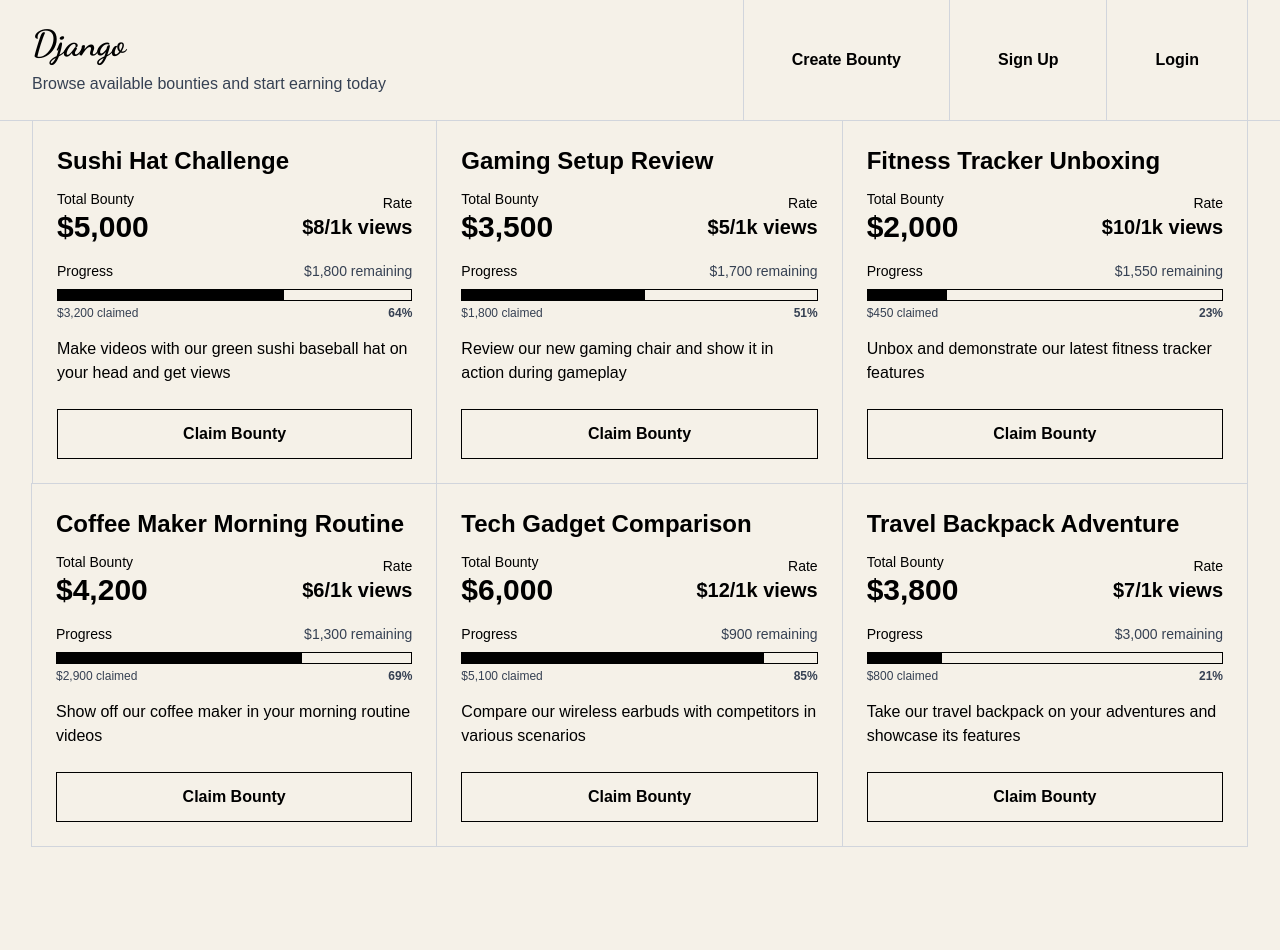
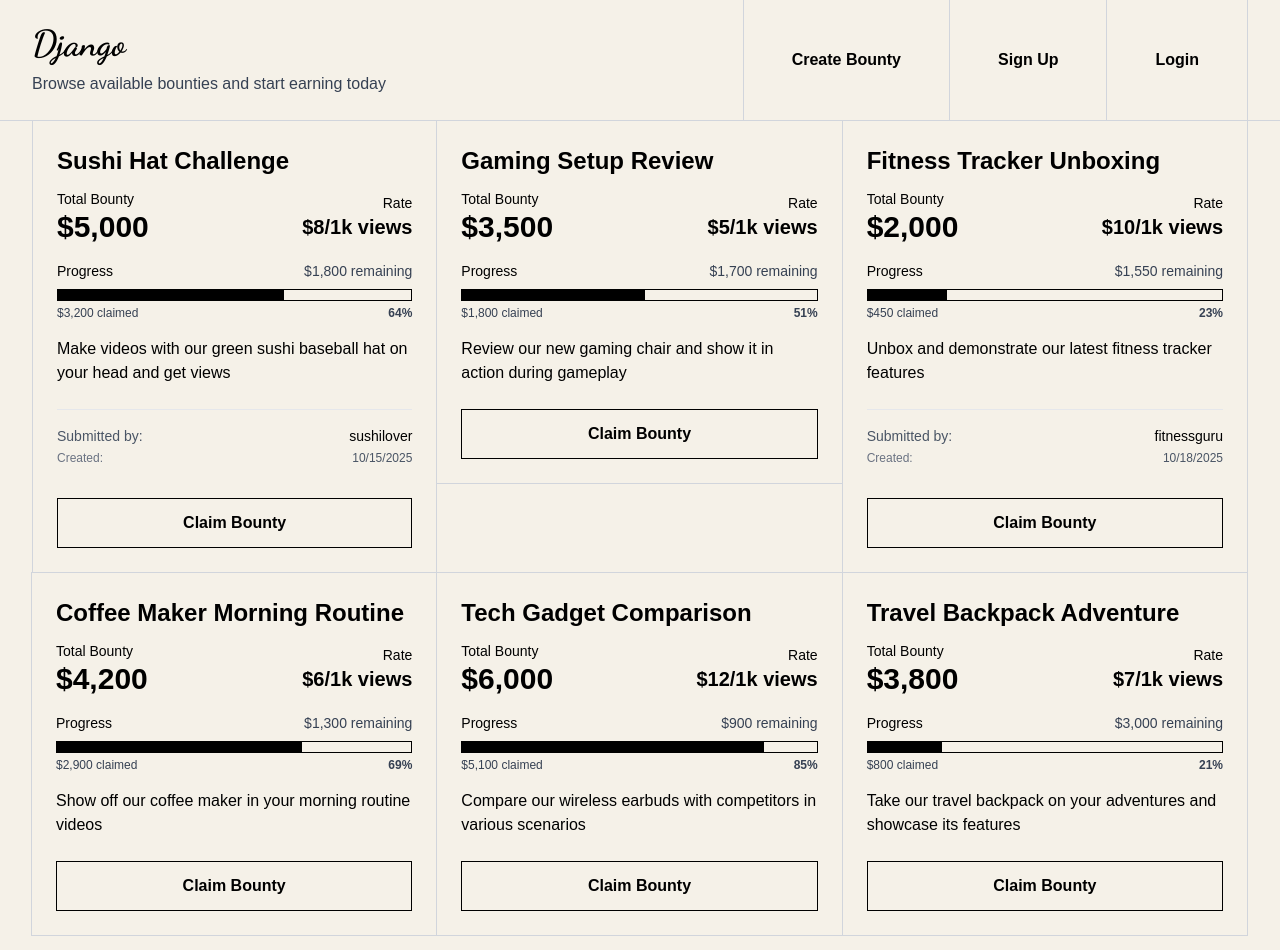
Before and after one commit to jarrensj/ugc-bounty, a Next.js app: page / in a window 1280 px wide. Shown: the top 950 px of the page. Before the commit the page ends 895 px from the top, so only its background shows below. Built offline with nearby package versions, Linux system fonts and the light colour scheme.

Commit message:
feat: link bounties to authenticated users

```diff
--- a/app/api/submit-bounty-item/route.ts
+++ b/app/api/submit-bounty-item/route.ts
@@ -1,4 +1,5 @@
 import { NextRequest, NextResponse } from 'next/server';
+import { auth, currentUser } from '@clerk/nextjs/server';
 import type {
   SubmitBountyItemRequest,
   SubmitBountyItemResponse,
@@ -46,6 +47,17 @@ export async function POST(
   request: NextRequest
 ): Promise<NextResponse<SubmitBountyItemResponse>> {
   try {
+    // Get the authenticated user
+    const { userId } = await auth();
+    const user = await currentUser();
+
+    if (!userId) {
+      return NextResponse.json(
+        { success: false, error: 'Unauthorized: You must be signed in to submit a bounty item' },
+        { status: 401 }
+      );
+    }
+
     const peekalinkApiKey = process.env.PEEKALINK_API_KEY;
     if (!peekalinkApiKey) {
       return NextResponse.json(
@@ -115,6 +127,11 @@ export async function POST(
       viewCount,
       platform,
       createdAt: new Date().toISOString(),
+      submittedBy: {
+        userId,
+        username: user?.username || undefined,
+        email: user?.emailAddresses[0]?.emailAddress || undefined,
+      },
     };
 
     return NextResponse.json({
--- a/app/api/submit-bounty-item/types.ts
+++ b/app/api/submit-bounty-item/types.ts
@@ -71,6 +71,11 @@ export interface BountyItemData {
   viewCount?: number;
   platform: 'youtube' | 'tiktok' | 'instagram' | 'other';
   createdAt: string;
+  submittedBy?: {
+    userId: string;
+    username?: string;
+    email?: string;
+  };
 }
 
 export interface SubmitBountyItemResponse {
--- a/app/components/BountyCard.tsx
+++ b/app/components/BountyCard.tsx
@@ -68,6 +68,26 @@ export default function BountyCard({ bounty, onClaim }: BountyCardProps) {
           {bounty.description}
         </p>
 
+        {/* Submitter Info */}
+        {bounty.submittedBy && (
+          <div className="mb-4 pb-4 border-t border-gray-200 pt-4">
+            <div className="flex items-center justify-between text-sm">
+              <span className="text-gray-600">Submitted by:</span>
+              <span className="font-medium text-black">
+                {bounty.submittedBy.username || bounty.submittedBy.email || `User ${bounty.submittedBy.userId}`}
+              </span>
+            </div>
+            {bounty.createdAt && (
+              <div className="flex items-center justify-between text-xs mt-1">
+                <span className="text-gray-500">Created:</span>
+                <span className="text-gray-600">
+                  {new Date(bounty.createdAt).toLocaleDateString()}
+                </span>
+              </div>
+            )}
+          </div>
+        )}
+
         {/* CTA Button */}
         <button
           onClick={onClaim}
--- a/app/components/ClaimBountyDialog.tsx
+++ b/app/components/ClaimBountyDialog.tsx
@@ -108,6 +108,32 @@ export default function ClaimBountyDialog({ bounty, isOpen, onClose }: ClaimBoun
   };
 
 
+  const submitBountyItem = async () => {
+    try {
+      const response = await fetch('/api/submit-bounty-item', {
+        method: 'POST',
+        headers: {
+          'Content-Type': 'application/json',
+        },
+        body: JSON.stringify({
+          url: url,
+          bountyId: bounty.id
+        }),
+      });
+
+      const result = await response.json();
+
+      if (!result.success) {
+        throw new Error(result.error || 'Failed to submit bounty item');
+      }
+
+      return result;
+    } catch (error) {
+      console.error('Error submitting bounty item:', error);
+      throw error;
+    }
+  };
+
   const handleSubmit = async () => {
     if (url && isValidSupportedUrl(url)) {
       const platform = getPlatformFromUrl(url);
@@ -117,7 +143,8 @@ export default function ClaimBountyDialog({ bounty, isOpen, onClose }: ClaimBoun
         setValidationResult(null);
 
         try {
-          const response = await fetch('/api/validate-bounty', {
+          // First validate the video
+          const validationResponse = await fetch('/api/validate-bounty', {
             method: 'POST',
             headers: {
               'Content-Type': 'application/json',
@@ -128,8 +155,13 @@ export default function ClaimBountyDialog({ bounty, isOpen, onClose }: ClaimBoun
             }),
           });
 
-          const result = await response.json();
+          const result = await validationResponse.json();
           setValidationResult(result);
+
+          // If validation is successful, submit the bounty item
+          if (result.valid) {
+            await submitBountyItem();
+          }
         } catch (error) {
           setValidationResult({
             valid: false,
@@ -139,8 +171,22 @@ export default function ClaimBountyDialog({ bounty, isOpen, onClose }: ClaimBoun
           setIsValidating(false);
         }
       } else {
-        alert(`Submitted!\nBounty: ${bounty.name}\nPlatform: ${platform}\nURL: ${url}`);
-        handleClose();
+        // For non-YouTube platforms, submit directly without validation
+        try {
+          setIsValidating(true);
+          await submitBountyItem();
+          setValidationResult({
+            valid: true,
+            explanation: `Successfully submitted your ${platform} content to the bounty!`
+          });
+        } catch (error) {
+          setValidationResult({
+            valid: false,
+            explanation: error instanceof Error ? error.message : 'Failed to submit. Please try again.'
+          });
+        } finally {
+          setIsValidating(false);
+        }
       }
     }
   };
--- a/app/data/bounties.ts
+++ b/app/data/bounties.ts
@@ -5,6 +5,12 @@ export interface Bounty {
   ratePer1kViews: number;
   description: string;
   claimedBounty: number; // Amount of bounty claimed so far
+  submittedBy?: {
+    userId: string;
+    username?: string;
+    email?: string;
+  };
+  createdAt?: string;
 }
 
 export const bounties: Bounty[] = [
@@ -15,6 +21,12 @@ export const bounties: Bounty[] = [
     ratePer1kViews: 8,
     description: "Make videos with our green sushi baseball hat on your head and get views",
     claimedBounty: 3200,
+    submittedBy: {
+      userId: "user_1",
+      username: "sushilover",
+      email: "sushi@example.com",
+    },
+    createdAt: "2025-10-15T10:30:00Z",
   },
   {
     id: 2,
@@ -31,6 +43,11 @@ export const bounties: Bounty[] = [
     ratePer1kViews: 10,
     description: "Unbox and demonstrate our latest fitness tracker features",
     claimedBounty: 450,
+    submittedBy: {
+      userId: "user_2",
+      username: "fitnessguru",
+    },
+    createdAt: "2025-10-18T14:20:00Z",
   },
   {
     id: 4,
```
